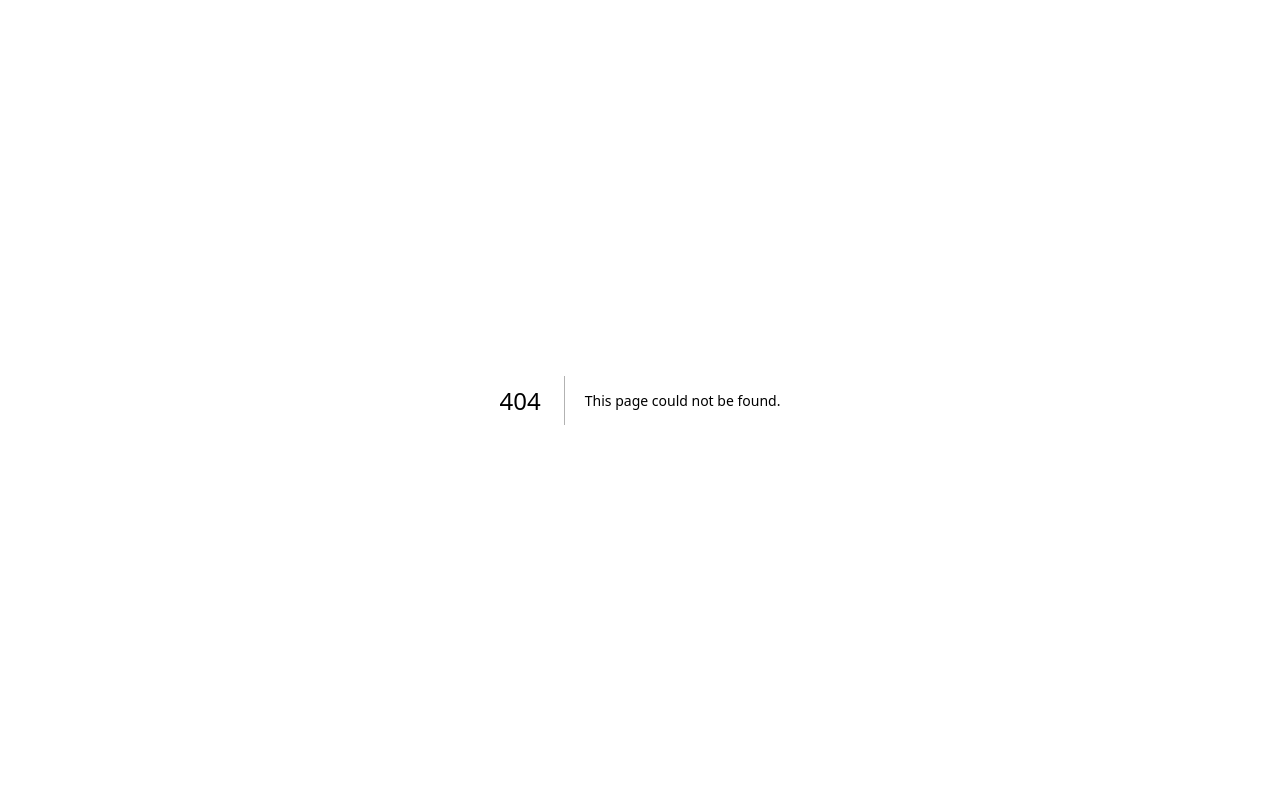
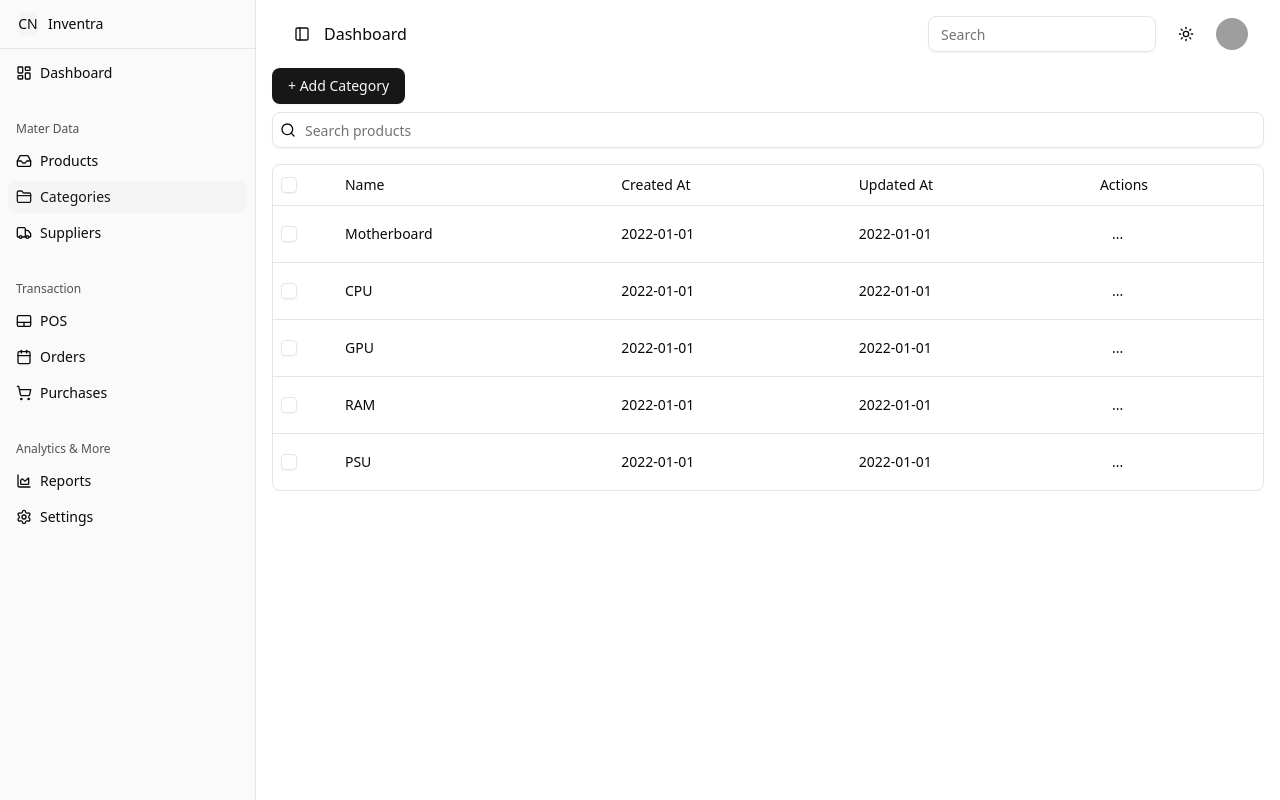
Before and after one commit to fikriwafiuddin/Inventra, a Next.js app in the folder frontend/: page /categories in a window 1280 px wide. Before the commit this address had no page. Built offline with nearby package versions, Linux system fonts and the light colour scheme; grey boxes are pictures that could not be loaded.

Commit message:
feat: add categories page

```diff
--- /dev/null
+++ b/frontend/src/app/(protected)/(private)/categories/FormCategory.jsx
@@ -0,0 +1,65 @@
+"use client"
+
+import categoryValidation from "@/lib/validations/category-validation"
+import { zodResolver } from "@hookform/resolvers/zod"
+import { Button } from "@/components/ui/button"
+import {
+  Form,
+  FormControl,
+  FormField,
+  FormItem,
+  FormLabel,
+  FormMessage,
+} from "@/components/ui/form"
+import { Input } from "@/components/ui/input"
+import {
+  SheetClose,
+  SheetContent,
+  SheetHeader,
+  SheetTitle,
+} from "@/components/ui/sheet"
+import { useForm } from "react-hook-form"
+
+function FormCategory({ category }) {
+  const form = useForm({
+    resolver: zodResolver(categoryValidation.addCategory),
+    defaultValues: {
+      name: category?.name || "",
+    },
+  })
+
+  const onSubmit = () => {}
+  return (
+    <SheetContent side="right">
+      <SheetHeader>
+        <SheetTitle>{category ? "Edit" : "Add"} Category</SheetTitle>
+      </SheetHeader>
+      <Form {...form}>
+        <form onSubmit={form.handleSubmit(onSubmit)} className="space-y-2 px-4">
+          <FormField
+            control={form.control}
+            name="name"
+            render={({ field }) => (
+              <FormItem>
+                <FormLabel>Name</FormLabel>
+                <FormControl>
+                  <Input placeholder="name" {...field} />
+                </FormControl>
+                <FormMessage />
+              </FormItem>
+            )}
+          />
+
+          <Button type="submit" className="mr-4">
+            Save
+          </Button>
+          <SheetClose asChild>
+            <Button variant="outline">Close</Button>
+          </SheetClose>
+        </form>
+      </Form>
+    </SheetContent>
+  )
+}
+
+export default FormCategory
--- /dev/null
+++ b/frontend/src/app/(protected)/(private)/categories/columnCateogries.jsx
@@ -0,0 +1,119 @@
+"use client"
+
+import { Checkbox } from "@/components/ui/checkbox"
+import {
+  DropdownMenu,
+  DropdownMenuContent,
+  DropdownMenuItem,
+  DropdownMenuTrigger,
+} from "@/components/ui/dropdown-menu"
+import {
+  AlertDialog,
+  AlertDialogAction,
+  AlertDialogCancel,
+  AlertDialogContent,
+  AlertDialogDescription,
+  AlertDialogFooter,
+  AlertDialogHeader,
+  AlertDialogTitle,
+  AlertDialogTrigger,
+} from "@/components/ui/alert-dialog"
+import { Button } from "@/components/ui/button"
+import { EditIcon, EyeIcon, TrashIcon } from "lucide-react"
+import Link from "next/link"
+import { Sheet, SheetTrigger } from "@/components/ui/sheet"
+import FormCategory from "./FormCategory"
+
+const columnCategories = [
+  {
+    id: "select",
+    header: ({ table }) => (
+      <Checkbox
+        checked={
+          table.getIsAllPageRowsSelected() ||
+          (table.getIsSomePageRowsSelected() && "indeterminate")
+        }
+        onCheckedChange={(value) => table.toggleAllPageRowsSelected(!!value)}
+        aria-label="Select all"
+      />
+    ),
+    cell: ({ row }) => (
+      <Checkbox
+        checked={row.getIsSelected()}
+        onCheckedChange={(value) => row.toggleSelected(!!value)}
+        aria-label="Select row"
+      />
+    ),
+    enableSorting: false,
+    enableHiding: false,
+  },
+  {
+    accessorKey: "name",
+    header: "Name",
+    cell: ({ row }) => row.getValue("name"),
+  },
+  {
+    accessorKey: "createdAt",
+    header: "Created At",
+    cell: ({ row }) => row.getValue("createdAt"),
+  },
+  {
+    accessorKey: "updatedAt",
+    header: "Updated At",
+    cell: ({ row }) => row.getValue("updatedAt"),
+  },
+  {
+    id: "actions",
+    header: "Actions",
+    cell: ({ row }) => {
+      return (
+        <DropdownMenu>
+          <DropdownMenuTrigger asChild>
+            <Button size="sm" variant="ghost">
+              ...
+            </Button>
+          </DropdownMenuTrigger>
+          <DropdownMenuContent className="">
+            <Sheet>
+              <SheetTrigger asChild>
+                <DropdownMenuItem onSelect={(e) => e.preventDefault()}>
+                  <EditIcon /> Edit
+                </DropdownMenuItem>
+              </SheetTrigger>
+              <FormCategory category={row.original} />
+            </Sheet>
+            <DropdownMenuItem asChild>
+              <Link href={`products/${row.getValue("name")}`}>
+                <EyeIcon /> Detail
+              </Link>
+            </DropdownMenuItem>
+
+            <AlertDialog>
+              <AlertDialogTrigger asChild>
+                <DropdownMenuItem onSelect={(e) => e.preventDefault()}>
+                  <TrashIcon /> Delete
+                </DropdownMenuItem>
+              </AlertDialogTrigger>
+              <AlertDialogContent>
+                <AlertDialogHeader>
+                  <AlertDialogTitle>Are you absolutely sure?</AlertDialogTitle>
+                  <AlertDialogDescription>
+                    This action cannot be undone. This will permanently delete
+                    your category and product data and remove your data from our
+                    servers.
+                  </AlertDialogDescription>
+                </AlertDialogHeader>
+                <AlertDialogFooter>
+                  <AlertDialogCancel>Cancel</AlertDialogCancel>
+                  <AlertDialogAction>Continue</AlertDialogAction>
+                </AlertDialogFooter>
+              </AlertDialogContent>
+            </AlertDialog>
+          </DropdownMenuContent>
+        </DropdownMenu>
+      )
+    },
+  },
+]
+
+export default columnCategories
--- /dev/null
+++ b/frontend/src/app/(protected)/(private)/categories/page.jsx
@@ -0,0 +1,77 @@
+import { DataTable } from "@/components/DataTable"
+import { Button } from "@/components/ui/button"
+import { Input } from "@/components/ui/input"
+import { Sheet, SheetTrigger } from "@/components/ui/sheet"
+import { SearchIcon } from "lucide-react"
+import columnCategories from "./columnCateogries"
+import FormCategory from "./FormCategory"
+import AppPagination from "@/components/AppPagination"
+
+const categories = [
+  {
+    name: "Motherboard",
+    _id: "111",
+    createdAt: "2022-01-01",
+    updatedAt: "2022-01-01",
+  },
+  {
+    name: "CPU",
+    _id: "222",
+    createdAt: "2022-01-01",
+    updatedAt: "2022-01-01",
+  },
+  {
+    name: "GPU",
+    _id: "333",
+    createdAt: "2022-01-01",
+    updatedAt: "2022-01-01",
+  },
+  {
+    name: "RAM",
+    _id: "444",
+    createdAt: "2022-01-01",
+    updatedAt: "2022-01-01",
+  },
+  {
+    name: "PSU",
+    _id: "555",
+    createdAt: "2022-01-01",
+    updatedAt: "2022-01-01",
+  },
+]
+
+function categoriesPage() {
+  return (
+    <div className="space-y-4">
+      <div className="space-y-2">
+        {/* ADD PRODUCT */}
+        <Sheet>
+          <SheetTrigger asChild>
+            <Button>+ Add Category</Button>
+          </SheetTrigger>
+          <FormCategory />
+        </Sheet>
+
+        {/* FILTER */}
+        <div className="">
+          {/* SEARCH */}
+          <div className="relative flex-1 h-max">
+            <div className="absolute top-0 bottom-0 left-2 flex items-center">
+              <SearchIcon className="size-4" />
+            </div>
+            <Input
+              className="pl-8 w-full"
+              type="search"
+              placeholder="Search products"
+            />
+          </div>
+        </div>
+      </div>
+
+      <DataTable data={categories} columns={columnCategories} />
+      {categories.length > 10 && <AppPagination />}
+    </div>
+  )
+}
+
+export default categoriesPage
--- /dev/null
+++ b/frontend/src/lib/validations/category-validation.js
@@ -0,0 +1,16 @@
+import { z } from "zod"
+
+const addCategory = z.object({
+  name: z.string({
+    error: (issue) =>
+      issue.input === undefined
+        ? "Category name is required"
+        : "Invalid category name",
+  }),
+})
+
+const categoryValidation = {
+  addCategory,
+}
+
+export default categoryValidation
```
